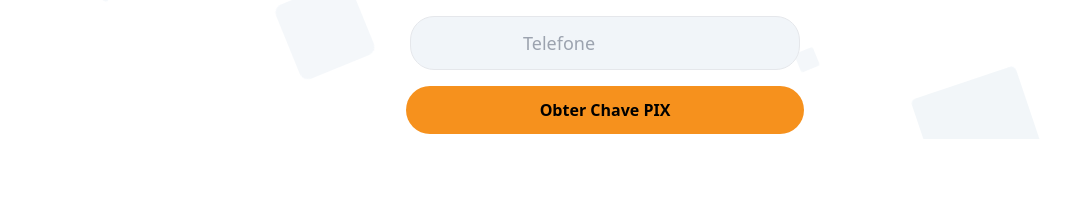
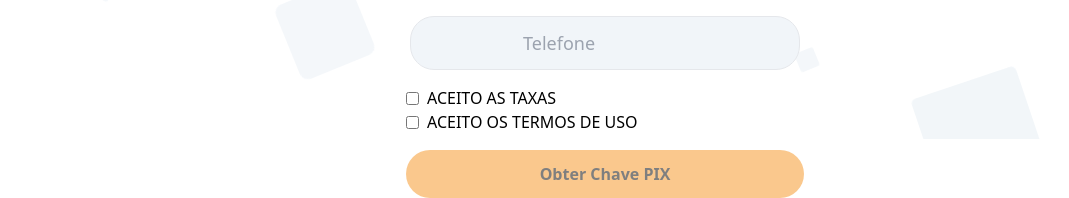
Before and after one commit to Lucasqc04/john-galt, a React (Vite) app: page /1/buy-checkout in a window 1280 px wide. Shown: the part 661-859 px from the top of the page, without its empty margins (35-1104 px from the left). Before the commit the page ends 800 px from the top, so only its background shows below. Built offline with nearby package versions, Linux system fonts and the light colour scheme; no server answers; what @mercadopago/sdk-react, tailwindcss-animated would draw is missing.

Commit message:
feat: add accept terms

```diff
--- a/src/view/screens/BuyBitcoin/BuyCheckout.tsx
+++ b/src/view/screens/BuyBitcoin/BuyCheckout.tsx
@@ -1,5 +1,6 @@
 import axios from 'axios';
-import { QRCodeSVG } from 'qrcode.react'; // Importa a biblioteca qrcode.react
+import classNames from 'classnames';
+import { QRCodeSVG } from 'qrcode.react';
 import { ChangeEvent, useEffect, useState } from 'react';
 import { CiCreditCard1 } from 'react-icons/ci';
 import { FaBarcode, FaPix } from 'react-icons/fa6';
@@ -25,6 +26,8 @@ export default function BuyCheckout() {
   const [brlAmount, setBrlAmount] = useState('');
   const [btcAmount, setBtcAmount] = useState('');
   const [, setIsWaitingForPayment] = useState(false);
+  const [acceptFees, setAcceptFees] = useState(false);
+  const [acceptTerms, setAcceptTerms] = useState(false);
   const navigate = useNavigate();
   const { currentLang } = useCurrentLang();
 
@@ -64,6 +67,11 @@ export default function BuyCheckout() {
   const networks = [{ name: 'Lightning', icon: Lightning }];
 
   const handleProcessPayment = async () => {
+    if (!acceptFees || !acceptTerms) {
+      alert('Você precisa aceitar as taxas e os termos de uso.');
+      return;
+    }
+
     setIsLoading(true);
 
     try {
@@ -143,14 +151,12 @@ export default function BuyCheckout() {
             <br /> Valor: {btcAmount} BTC
           </p>
 
-          {/* Se a chave PIX foi gerada, mostramos o QR code e o botão para copiar a chave PIX */}
           {pixKey ? (
             <div className="flex flex-col items-center pt-4">
               <p className="text-xl text-center text-black dark:text-white mb-4">
                 Escaneie o QR Code ou copie a chave PIX abaixo:
               </p>
 
-              {/* Exibe o QR code gerado com a chave PIX */}
               <QRCodeSVG value={pixKey} size={256} />
 
               <textarea
@@ -169,7 +175,6 @@ export default function BuyCheckout() {
             </div>
           ) : (
             <>
-              {/* Se a chave PIX não foi gerada, exibe a seleção de rede e método de pagamento */}
               <div className="flex justify-center items-center pt-4">
                 <div className="relative">
                   <input
@@ -238,7 +243,7 @@ export default function BuyCheckout() {
                     )}
                   </button>
                   {isDropdownOpenMethod && (
-                    <div className="absolute right-0 top-full mt-2 w-48 bg-white border border-gray-300 rounded-lg shadow-lg">
+                    <div className="absolute z-50 right-0 top-full mt-2 w-48 bg-white border border-gray-300 rounded-lg shadow-lg">
                       <ul>
                         <li
                           onClick={() => selectPaymentMethod('PIX')}
@@ -273,6 +278,27 @@ export default function BuyCheckout() {
                 </div>
               </div>
 
+              <div className="flex flex-col justify-center items-start pt-4">
+                <label className="flex items-center dark:text-white">
+                  <input
+                    type="checkbox"
+                    checked={acceptFees}
+                    onChange={() => setAcceptFees(!acceptFees)}
+                    className="mr-2"
+                  />
+                  ACEITO AS TAXAS
+                </label>
+                <label className="flex items-center dark:text-white">
+                  <input
+                    type="checkbox"
+                    checked={acceptTerms}
+                    onChange={() => setAcceptTerms(!acceptTerms)}
+                    className="mr-2"
+                  />
+                  ACEITO OS TERMOS DE USO
+                </label>
+              </div>
+
               <div className="flex justify-center items-center pt-4">
                 {isLoading ? (
                   <p className="text-lg font-bold text-[#F6911D]">
@@ -282,7 +308,11 @@ export default function BuyCheckout() {
                   <button
                     onClick={handleProcessPayment}
                     type="button"
-                    className="w-full h-12 bg-[#F6911D] text-black dark:text-white rounded-3xl font-bold"
+                    disabled={!acceptFees || !acceptTerms}
+                    className={classNames(
+                      'w-full h-12 bg-[#F6911D] text-black dark:text-white rounded-3xl font-bold',
+                      (!acceptFees || !acceptTerms) && 'opacity-50',
+                    )}
                   >
                     Obter Chave PIX
                   </button>
```
